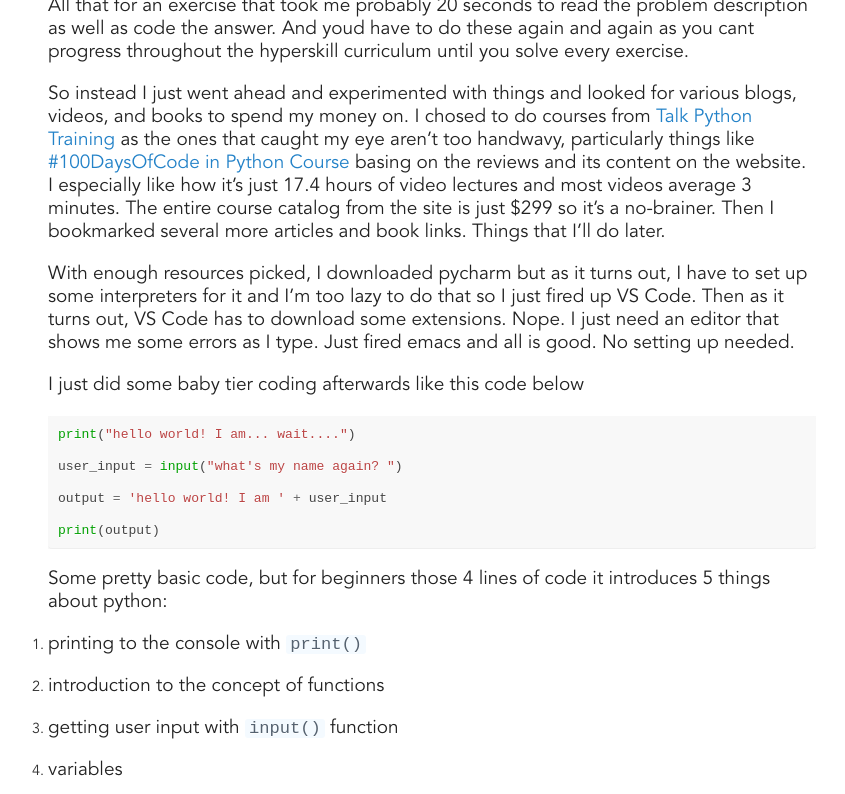
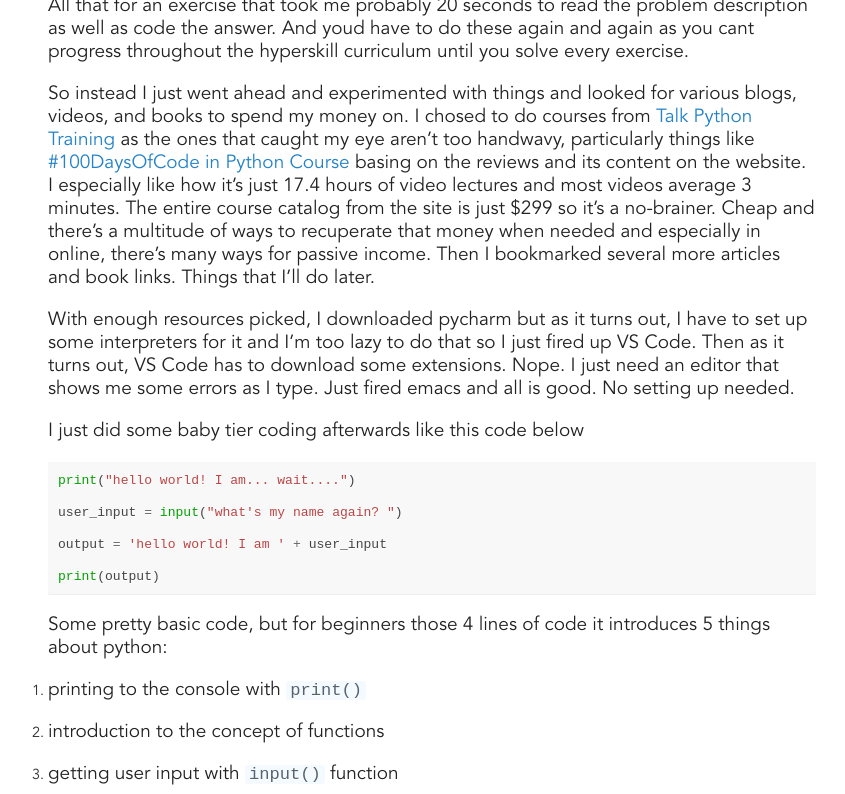
Before and after one commit to jpamata/jpamata.github.io, a Jekyll site: the page built from _posts/2021-04-13-diy-bootcamp-01.md, in a window 1280 px wide and 900 px high, scrolled down 1124 px, cut to the strip 106-900 px from the top of the window. Shown: the whole strip, without its empty margins (208-1053 px from the left). Built offline with Jekyll 4.4.1, drawn with Linux system fonts in a browser that asks for light colours; comment, search, counter and statistics services are not loaded.

Commit message:
Update 2021-04-13-diy-bootcamp-01.md

```diff
--- a/_posts/2021-04-13-diy-bootcamp-01.md
+++ b/_posts/2021-04-13-diy-bootcamp-01.md
@@ -21,7 +21,7 @@ I used JetBrains Academy's Hyperskill to learn Python but at least on my end, it
 All that for an exercise that took me probably 20 seconds to read the problem description as well as code the answer. And youd have to do these again and again as you cant progress throughout the hyperskill curriculum  until you solve every exercise.
 
 So instead I just went ahead and experimented with things and looked for various blogs, videos, and books to spend my money on. I chosed to do courses from [Talk Python Training](https://training.talkpython.fm/courses/all) as the ones that caught my eye aren't too handwavy, particularly things like [#100DaysOfCode in Python Course
-](https://training.talkpython.fm/courses/explore_100days_in_python/100-days-of-code-in-python) basing on the reviews and its content on the website. I especially like how it's just 17.4 hours of video lectures and most videos average 3 minutes. The entire course catalog from the site is just $299 so it's a no-brainer. Then I bookmarked several more articles and book links. Things that I'll do later.
+](https://training.talkpython.fm/courses/explore_100days_in_python/100-days-of-code-in-python) basing on the reviews and its content on the website. I especially like how it's just 17.4 hours of video lectures and most videos average 3 minutes. The entire course catalog from the site is just $299 so it's a no-brainer. Cheap and there's a multitude of ways to recuperate that money when needed and especially in online, there's many ways for passive income. Then I bookmarked several more articles and book links. Things that I'll do later.
 
 With enough resources picked, I downloaded pycharm but as it turns out, I have to set up some interpreters for it and I'm too lazy to do that so I just fired up VS Code. Then as it turns out, VS Code has to download some extensions. Nope. I just need an editor that shows me some errors as I type. Just fired emacs and all is good. No setting up needed.
 
```
